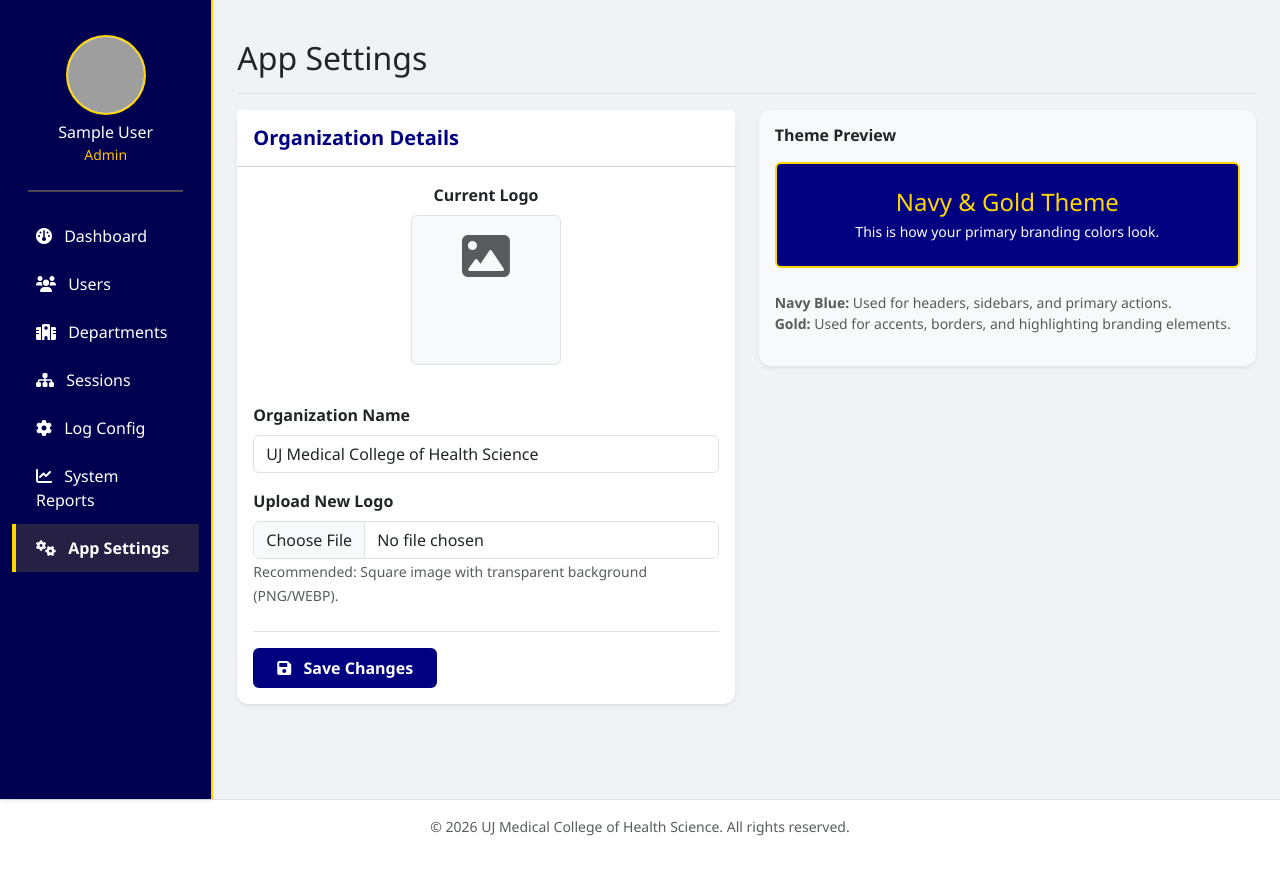
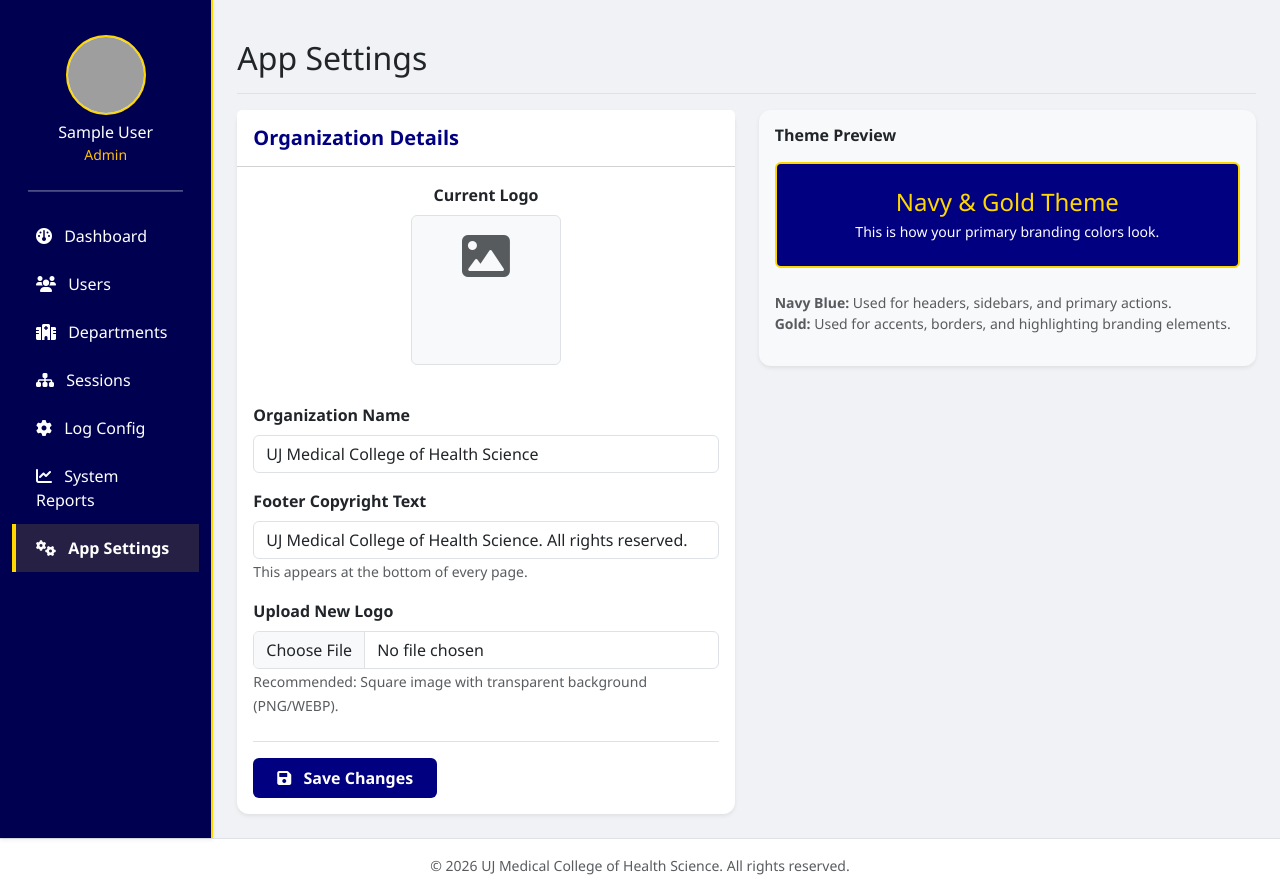
Before and after one commit to kodenyen/ujlogsys, a PHP site: page /admin/settings in a window 1280 px wide. Shown: the part 60-952 px from the top of the page. Before the commit the page ends 896 px from the top, so only its background shows below. Run offline with PHP 8.4, Linux system fonts and the light colour scheme; the visitor is signed in with stand-in values (Sample User, id 1); data comes from the database, SQL or seed files in the repository; some libraries are stand-ins or nearby versions.

Commit message:
Feature: Added Footer Text customization in Admin Settings.

```diff
--- a/app/Controllers/AdminController.php
+++ b/app/Controllers/AdminController.php
@@ -245,6 +245,7 @@ class AdminController extends Controller {
 
         if ($_SERVER['REQUEST_METHOD'] === 'POST') {
             $org_name = $_POST['org_name'];
+            $footer_text = $_POST['footer_text'];
             $logo_name = null;
 
             if (!empty($_FILES['org_logo']['name'])) {
@@ -256,7 +257,7 @@ class AdminController extends Controller {
                 move_uploaded_file($_FILES["org_logo"]["tmp_name"], $target_dir . $logo_name);
             }
 
-            $settingModel->update($org_name, $logo_name);
+            $settingModel->update($org_name, $footer_text, $logo_name);
             $this->redirect('/admin/settings');
         }
 
--- a/app/Models/Setting.php
+++ b/app/Models/Setting.php
@@ -10,13 +10,13 @@ class Setting extends Model {
         return $stmt->fetch();
     }
 
-    public function update($org_name, $org_logo = null) {
+    public function update($org_name, $footer_text, $org_logo = null) {
         if ($org_logo) {
-            $stmt = $this->db->prepare("UPDATE settings SET org_name = ?, org_logo = ? WHERE id = 1");
-            return $stmt->execute([$org_name, $org_logo]);
+            $stmt = $this->db->prepare("UPDATE settings SET org_name = ?, footer_text = ?, org_logo = ? WHERE id = 1");
+            return $stmt->execute([$org_name, $footer_text, $org_logo]);
         } else {
-            $stmt = $this->db->prepare("UPDATE settings SET org_name = ? WHERE id = 1");
-            return $stmt->execute([$org_name]);
+            $stmt = $this->db->prepare("UPDATE settings SET org_name = ?, footer_text = ? WHERE id = 1");
+            return $stmt->execute([$org_name, $footer_text]);
         }
     }
 }
--- /dev/null
+++ b/database/migration_footer.sql
@@ -0,0 +1,5 @@
+-- SQL Migration: Add footer_text to settings
+-- Run this in phpMyAdmin to add the footer text setting
+
+ALTER TABLE settings
+ADD COLUMN footer_text VARCHAR(255) DEFAULT 'UJ Medical College of Health Science. All rights reserved.' AFTER org_logo;
--- a/database/schema.sql
+++ b/database/schema.sql
@@ -94,6 +94,7 @@ CREATE TABLE IF NOT EXISTS settings (
     id INT PRIMARY KEY,
     org_name VARCHAR(255) NOT NULL,
     org_logo VARCHAR(255) NULL,
+    footer_text VARCHAR(255) DEFAULT 'UJ Medical College of Health Science. All rights reserved.',
     theme_primary VARCHAR(50) DEFAULT '#000080',
     theme_secondary VARCHAR(50) DEFAULT '#FFD700'
 );
--- a/views/admin/settings.php
+++ b/views/admin/settings.php
@@ -28,6 +28,12 @@
                         <div class="mb-3">
                             <label class="form-label fw-bold">Organization Name</label>
                             <input type="text" class="form-control" name="org_name" value="<?= htmlspecialchars($current_settings['org_name']) ?>" required>
+                        </div>
+
+                        <div class="mb-3">
+                            <label class="form-label fw-bold">Footer Copyright Text</label>
+                            <input type="text" class="form-control" name="footer_text" value="<?= htmlspecialchars($current_settings['footer_text'] ?? '') ?>" placeholder="e.g. 2026 Your College. All rights reserved.">
+                            <small class="text-muted">This appears at the bottom of every page.</small>
                         </div>
 
                         <div class="mb-4">
--- a/views/layouts/footer.php
+++ b/views/layouts/footer.php
@@ -3,9 +3,9 @@
     </div> <!-- container-fluid -->
     <?php endif; ?>
 
-    <footer class="bg-white py-3 text-center mt-auto border-top">
+    <footer class="bg-white py-3 text-center mt-auto border-top no-print">
         <div class="container text-muted small">
-            &copy; <?= date('Y') ?> UJ Medical College of Health Science. All rights reserved.
+            &copy; <?= date('Y') ?> <?= htmlspecialchars($settings['footer_text'] ?? ($settings['org_name'] ?? 'UJ Medical College of Health Science. All rights reserved.')) ?>
         </div>
     </footer>
 
```
